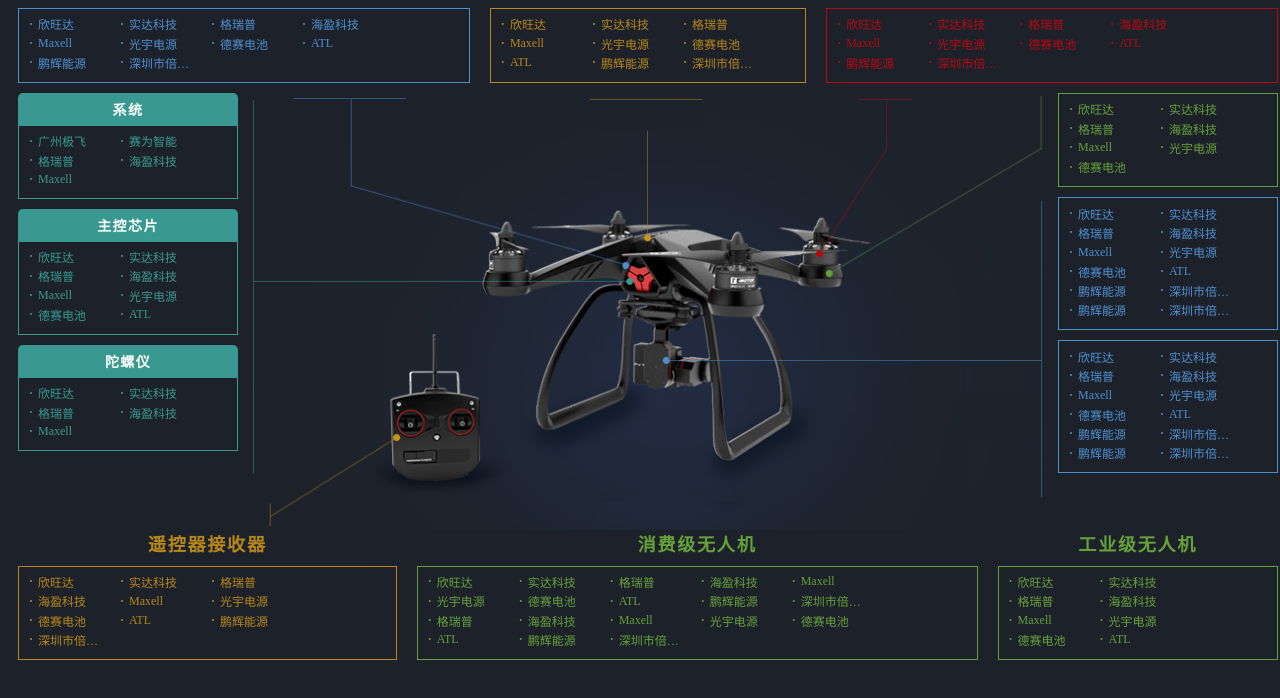
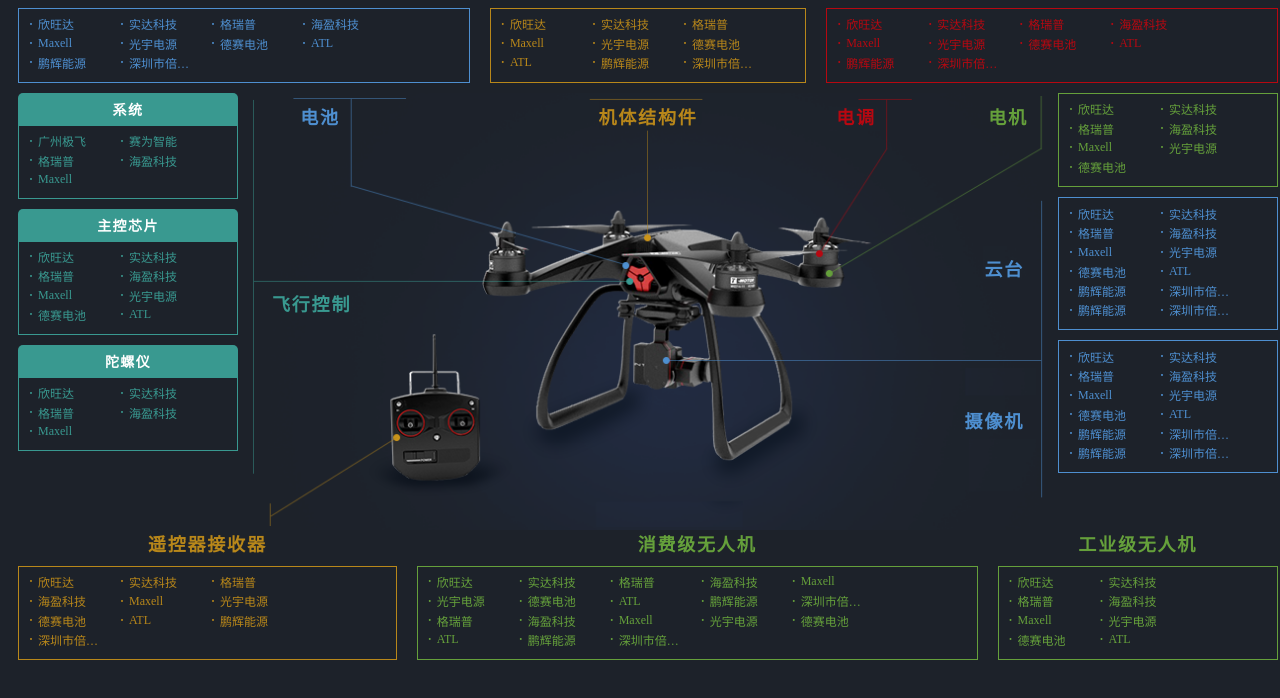
Before and after one commit to wlyaini/wlytest, a plain HTML site: page indusDemo.html in a window 1280 px wide. Drawn offline with Linux system fonts and the light colour scheme.

Commit message:
调整demo页面

```diff
--- a/indusDemo.html
+++ b/indusDemo.html
@@ -87,13 +87,13 @@
             </div>
         </div>
         <div class="flexColumn gap2" style="position: relative;">
-            <!--<span class="mainTitlt blueStyle" style="position: absolute; top: 10px; left: 9%; transform: translateX(-50%);-webkit-transform: translateX(-50%)">电池</span>-->
-            <!--<span class="mainTitlt" style="color: #B8871A; position: absolute; top: 10px; left: 50%; transform: translateX(-50%);-webkit-transform: translateX(-50%)">机体结构件</span>-->
-            <!--<span class="mainTitlt redStyle" style="position: absolute; top: 10px; left: 76%; transform: translateX(-50%);-webkit-transform: translateX(-50%)">电调</span>-->
-            <!--<span class="mainTitlt lightGreenStyle" style="position: absolute; top: 10px; left: 95%; transform: translateX(-50%);-webkit-transform: translateX(-50%)">电机</span>-->
-            <!--<span class="mainTitlt deepGreenStyle" style="position: absolute; top: 48%; left: 3%; transform: translateY(-50%);-webkit-transform: translateY(-50%)">飞行控制</span>-->
-            <!--<span class="mainTitlt blueStyle" style="position: absolute; top: 40%; right: 3%; transform: translateY(-50%);-webkit-transform: translateY(-50%)">云台</span>-->
-            <!--<span class="mainTitlt blueStyle" style="position: absolute; top: 75%; right: 3%; transform: translateY(-50%);-webkit-transform: translateY(-50%)">摄像机</span>-->
+            <span class="mainTitlt blueStyle" style="position: absolute; top: 10px; left: 9%; transform: translateX(-50%);-webkit-transform: translateX(-50%)">电池</span>
+            <span class="mainTitlt" style="color: #B8871A; position: absolute; top: 10px; left: 50%; transform: translateX(-50%);-webkit-transform: translateX(-50%)">机体结构件</span>
+            <span class="mainTitlt redStyle" style="position: absolute; top: 10px; left: 76%; transform: translateX(-50%);-webkit-transform: translateX(-50%)">电调</span>
+            <span class="mainTitlt lightGreenStyle" style="position: absolute; top: 10px; left: 95%; transform: translateX(-50%);-webkit-transform: translateX(-50%)">电机</span>
+            <span class="mainTitlt deepGreenStyle" style="position: absolute; top: 48%; left: 3%; transform: translateY(-50%);-webkit-transform: translateY(-50%)">飞行控制</span>
+            <span class="mainTitlt blueStyle" style="position: absolute; top: 40%; right: 3%; transform: translateY(-50%);-webkit-transform: translateY(-50%)">云台</span>
+            <span class="mainTitlt blueStyle" style="position: absolute; top: 75%; right: 3%; transform: translateY(-50%);-webkit-transform: translateY(-50%)">摄像机</span>
             <img src="images/fly.png" alt="pic" class="gap2" style="max-width:800px; height:auto; position: relative; z-index: -1;">
         </div>
         <div class="flexColumn gap1">
```
